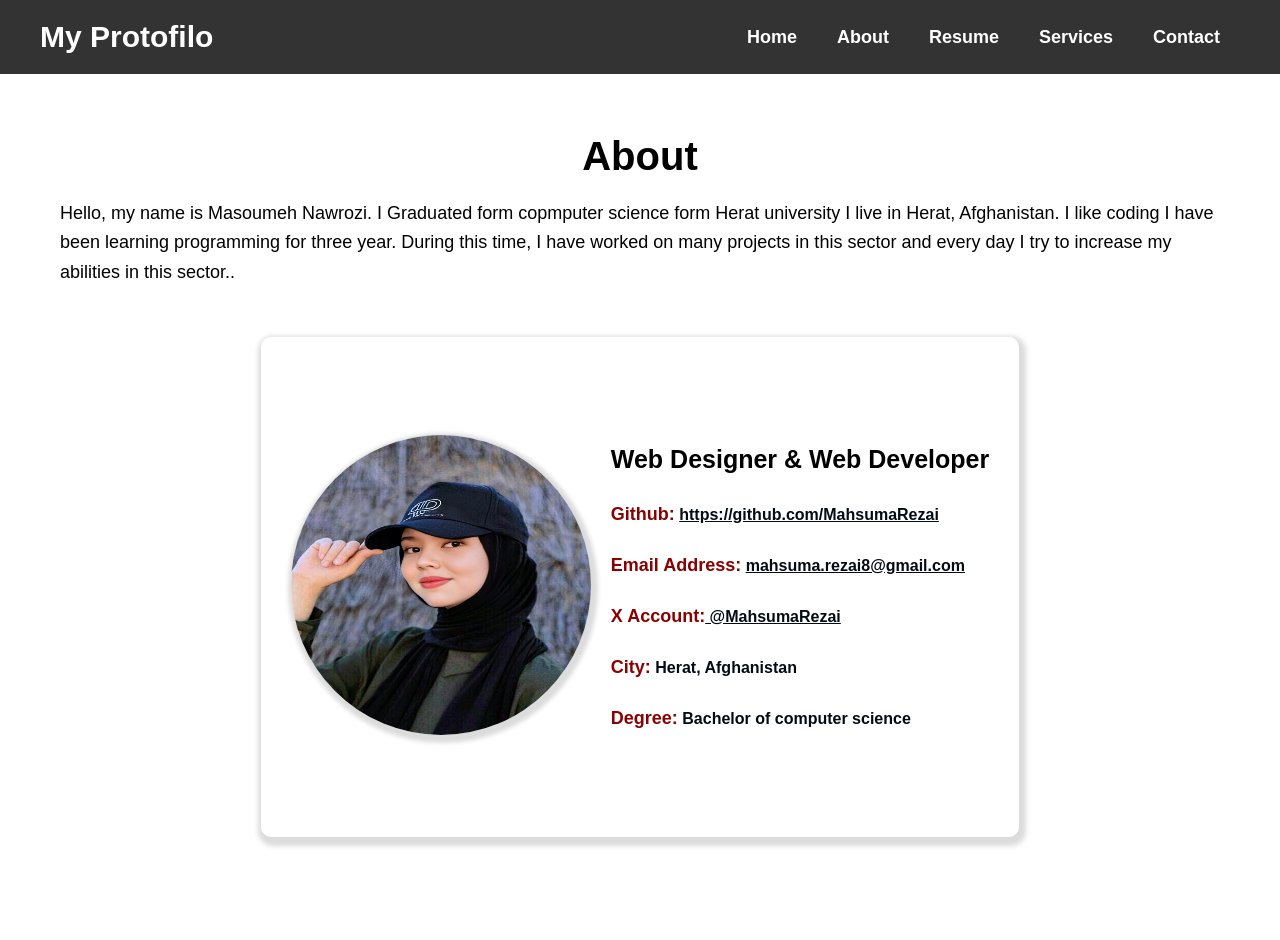
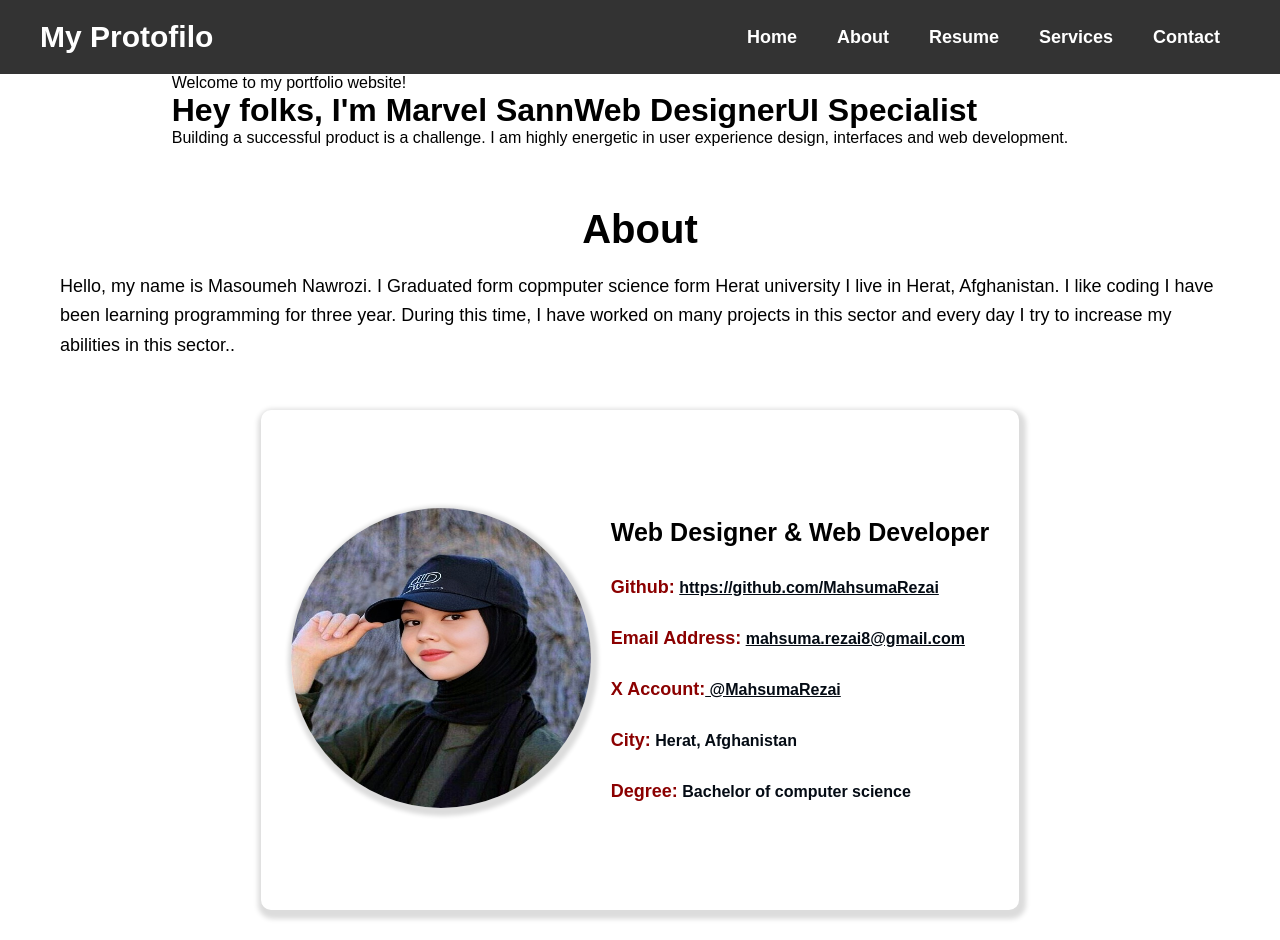
Before and after one commit to MahsumaRezai/Powerful_girls, a React (Create React App) app: page / in a window 1280 px wide. Before the commit the page ends 867 px from the top, so only its background shows below. Built offline with nearby package versions, Linux system fonts and the light colour scheme.

Commit message:
work on the main

```diff
--- a/src/App.js
+++ b/src/App.js
@@ -2,11 +2,13 @@
 import { Fragment } from 'react';
 import { About } from './Components/About';
 import Head from './Components/Head';
+import { Main } from './Components/Main';
 
 const App = (props) => {
     return (
         <Fragment>
             <Head/>
+            <Main/>
             <About/>
 
         </Fragment>
--- /dev/null
+++ b/src/Components/Button.js
@@ -0,0 +1,7 @@
+ export const Button =(props)=>{
+     return (
+         <div>
+
+         </div>
+     )
+ }
--- a/src/Components/Main.js
+++ b/src/Components/Main.js
@@ -1,8 +1,10 @@
 import { Fragment } from 'react'
+import { Button } from './Button';
+import classes from './Main.module.css'
 export const Main = (props) => {
     return (
         <Fragment>
-            <div>
+            <div className={classes.main}>
                 <div>
                     <p>Welcome to my portfolio website!</p>
                     <h1>Hey folks, I'm Marvel SannWeb DesignerUI Specialist</h1>
@@ -10,8 +12,10 @@ export const Main = (props) => {
                          interfaces and web development.</span>
 
 
+
                 </div>
                 <div>
+                    <Button />
 
                 </div>
             </div>
--- /dev/null
+++ b/src/Components/Main.module.css
@@ -0,0 +1,7 @@
+.main {
+    display: flex;
+    flex-direction: row;
+    justify-content: center;
+    align-items: center;
+    gap:40px
+}
```
